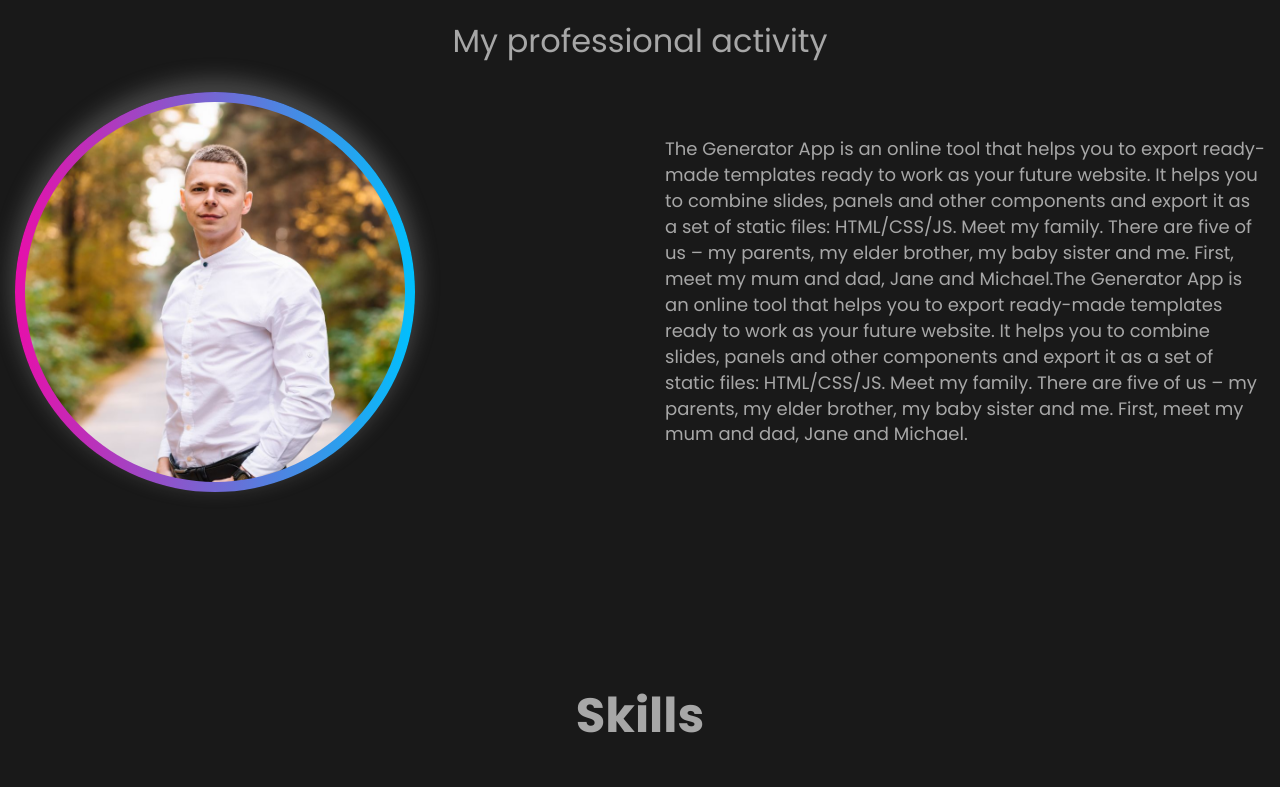
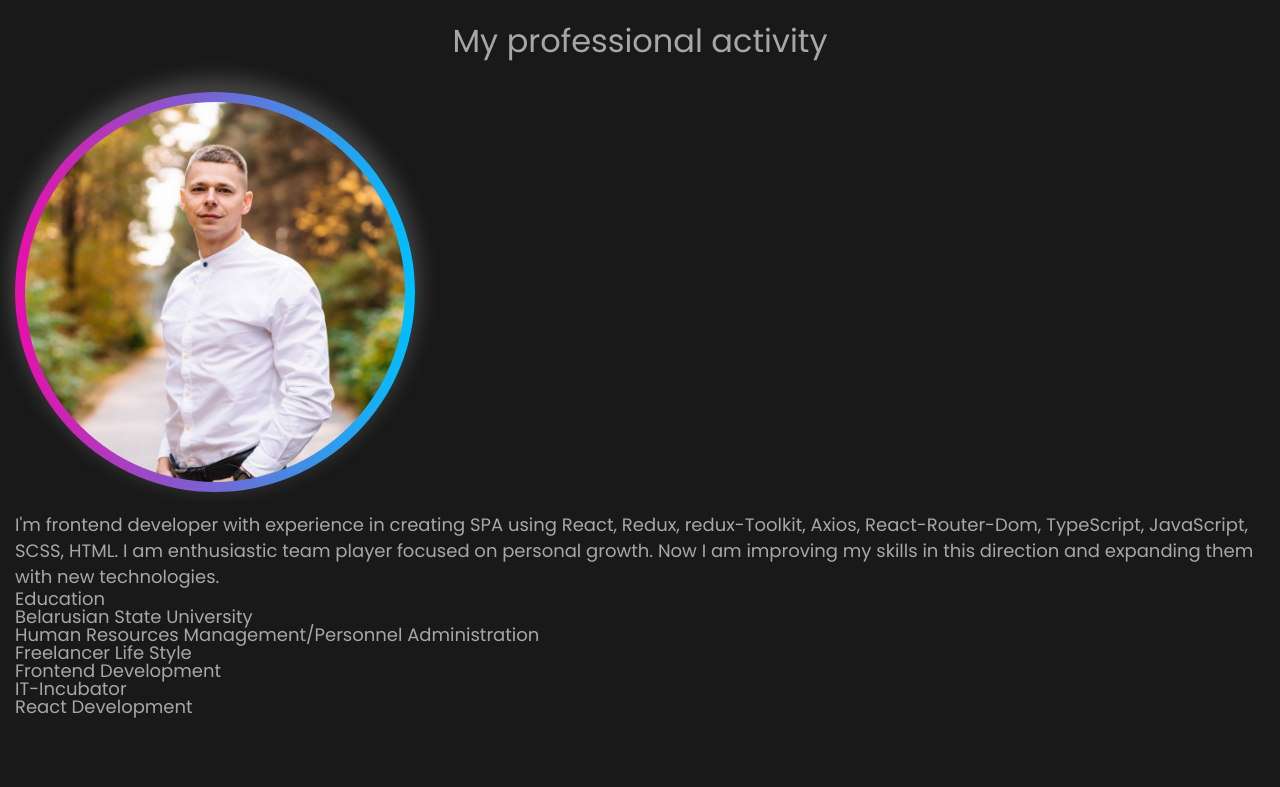
Before and after one commit to Zhenya1102/portfolio, a React (Create React App) app: page / in a window 1280 px wide. Shown: the part 1120-1907 px from the top of the page. Built offline with nearby package versions, Linux system fonts and the light colour scheme.

Commit message:
Commit Small changes to the project

```diff
--- a/public/index.html
+++ b/public/index.html
@@ -2,7 +2,7 @@
 <html lang="en">
   <head>
     <meta charset="utf-8" />
-    <link rel="icon" href="%PUBLIC_URL%/spring.ico" />
+    <link rel="icon" href="%PUBLIC_URL%/spring_main.ico" />
     <meta name="viewport" content="width=device-width, initial-scale=1" />
     <meta name="theme-color" content="#000000" />
     <meta
--- a/src/main/about/About.tsx
+++ b/src/main/about/About.tsx
@@ -5,10 +5,10 @@ import {BlockTitle} from '../componets/BlockTitle';
 import image from './img/01.jpg'
 
 type AboutPropsType = {
-    id:string
+    id: string
 }
 
-export const About = (props:AboutPropsType) => {
+export const About = (props: AboutPropsType) => {
     return (
         <div className={style.about} id={props.id}>
             <div className={style.about__body}>
@@ -17,7 +17,8 @@ export const About = (props:AboutPropsType) => {
                     <div className={style.about__photo}>
                         <img src={image} alt="My Photo"/>
                     </div>
-                    <Text text={'The Generator App is an online tool that helps you to export ready-made templates ready to work as your future website. It helps you to combine slides, panels and other components and export it as a set of static files: HTML/CSS/JS. Meet my family. There are five of us – my parents, my elder brother, my baby sister and me. First, meet my mum and dad, Jane and Michael.The Generator App is an online tool that helps you to export ready-made templates ready to work as your future website. It helps you to combine slides, panels and other components and export it as a set of static files: HTML/CSS/JS. Meet my family. There are five of us – my parents, my elder brother, my baby sister and me. First, meet my mum and dad, Jane and Michael.'}/>
+                    <Text
+                        text={'I\'m frontend developer with experience in creating SPA using React, Redux, redux-Toolkit, Axios, React-Router-Dom, TypeScript, JavaScript, SCSS, HTML. I am enthusiastic team player focused on personal growth. Now I am improving my skills in this direction and expanding them with new technologies.'}/>
                 </div>
             </div>
         </div>
--- a/src/main/componets/Text.tsx
+++ b/src/main/componets/Text.tsx
@@ -5,5 +5,16 @@ type TextProps = {
 }
 
 export const Text = (props:TextProps) => {
-    return <p className={style.text}>{props.text}</p>;
+    return (
+        <div>
+            <p className={style.text}>{props.text}</p>
+            <div>Education</div>
+            <div>Belarusian State University</div>
+            <div>Human Resources Management/Personnel Administration</div>
+            <div>Freelancer Life Style</div>
+            <div>Frontend Development</div>
+            <div>IT-Incubator</div>
+            <div>React Development</div>
+        </div>
+    )
 };
--- a/src/main/contacts/Contacts.tsx
+++ b/src/main/contacts/Contacts.tsx
@@ -12,7 +12,7 @@ export const Contacts = (props:ContactsPropsType) => {
     return (
         <div className={style.contacts} id={props.id}>
             <div className={style.contacts__body}>
-                <BlockTitle title={'Contact'} subTitle={'Here you can find all my contacts'}/>
+                <BlockTitle title={'Contact'} subTitle={'Here you can contact me'}/>
                 <div className={style.contacts__form}>
                     <Form/>
                 </div>
```
